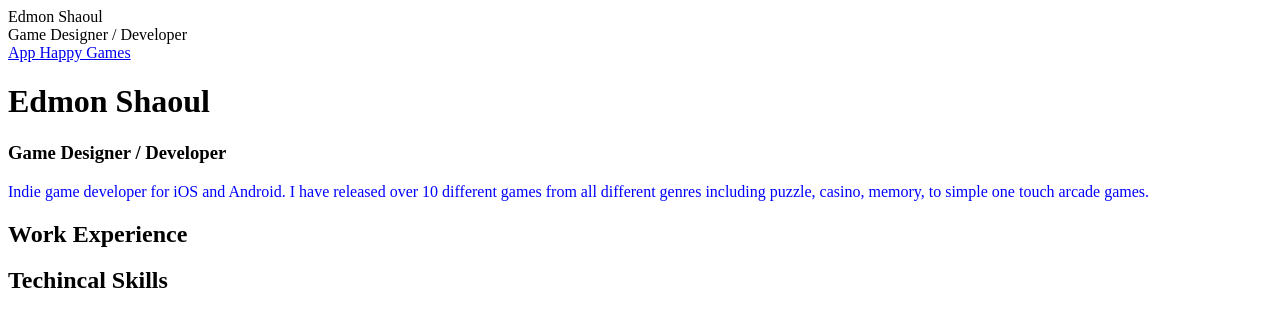
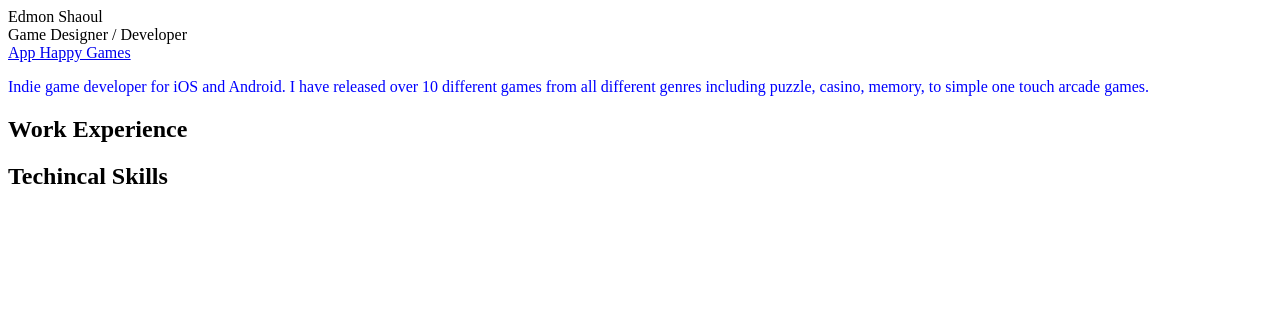
Before and after one commit to edmonshaoul/edmonshaoul.github.io, a plain HTML site: page index.html in a window 1280 px wide. Drawn offline with Linux system fonts and the light colour scheme.

Commit message:
Update index.html

```diff
--- a/index.html
+++ b/index.html
@@ -26,8 +26,7 @@
       </section>
 
     </div>
-    <h1>Edmon Shaoul</h1>
-    <h3>Game Designer / Developer</h3>
+
     <p>Indie game developer for iOS and Android.  I have released over 10 different games from all different genres including puzzle, casino, memory, to simple one touch arcade games. </p>
     <h2>Work Experience</h2>
     <h2>Techincal Skills</h2>
```
